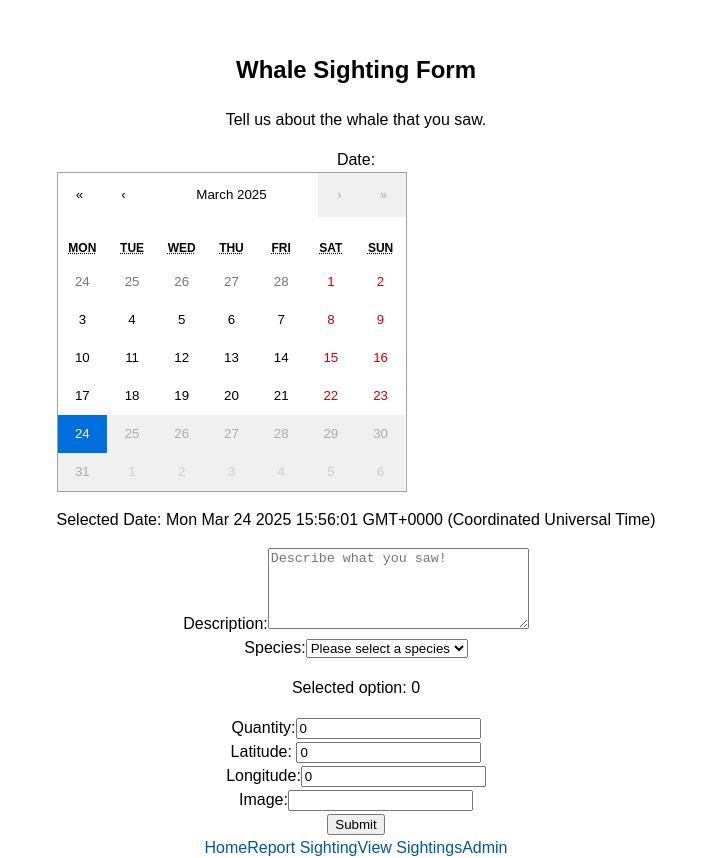
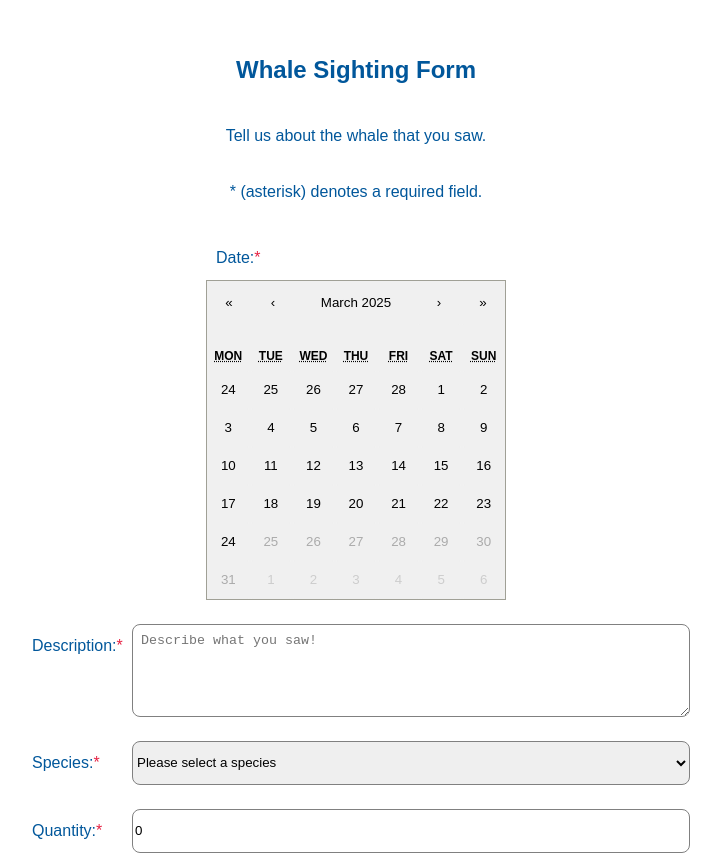
Before and after one commit to techswitch-learners/WhaleSpottingMarch2025, a React (Vite) app in the folder ui/: page / in a window 1280 px wide. Shown: the top 858 px of the page, without its empty margins (284-1005 px from the left). Built offline with nearby package versions, Linux system fonts and the light colour scheme.

Commit message:
Styling and clean up.

```diff
--- a/ui/src/components/formComponents/whaleSightingForm/WhaleSightingForm.scss
+++ b/ui/src/components/formComponents/whaleSightingForm/WhaleSightingForm.scss
@@ -0,0 +1,100 @@
+@import "../../../styles/constants.scss";
+
+/* Mobile */
+@media only screen and (min-width: 320px) {
+    .createSightingForm {
+        max-width: 100%;
+    }
+
+}
+/*tablet*/
+@media only screen and (min-width: 768px) {
+    .createSightingForm {
+        min-width: 600px;
+        max-width: 100%;
+    }
+}
+
+/* Desktops */
+@media only screen and (min-width: 1024px) {
+    .createSightingForm {
+        min-width: 700px;
+        max-width: 90%;
+    }
+    // form {
+    //     width: 100%
+    // }
+}
+
+.createSightingForm {
+    margin: auto;
+    display: flex;
+    flex-direction: column;
+    align-items: center;
+    color: $text-secondary-main;
+}
+
+form {
+    width: 100%;
+}
+
+.calendar {
+    display: block;
+    margin: 0 auto;
+    align-items: center;
+    justify-content: center;
+    width: 100%;
+    max-width: 300px;
+}
+.react-calendar, .react-calendar__navigation,
+.react-calendar__navigation__arrow, .react-calendar__navigation__next-button,
+.react-calendar__tile, .react-calendar__month-view__days__day, .react-calendar__viewContainer, .react-calendar__navigation__label
+{    background-color: #f0f0f0;
+    color: black;
+}
+
+textarea {
+    width: 90%;
+    padding: $padding-small;
+    border: 1px grey solid;
+    border-radius: 8px;
+}
+
+.requiredField{
+    color: $background-color-deny;
+}
+
+button
+{
+    @include button($text-secondary-main);
+    color: white;
+    border-radius: 4px;
+
+}
+
+
+label {
+    flex-shrink: 0;
+    display: inline-block;
+    margin: 10px;
+    width: 90px;
+}
+
+.field {
+    margin: 0.5em;
+    padding: 0.5em;
+    display: flex;
+    flex-direction: row;
+    text-align: left;
+    justify-content: center;
+}
+
+.inputStyle {
+    display: flex;
+    flex-direction: row;
+    padding-right: 10px;
+    width: 100%;
+    border: 1px grey solid;
+    border-radius: 8px;
+    justify-content: left;
+}
--- a/ui/src/components/formComponents/whaleSightingForm/WhaleSightingForm.tsx
+++ b/ui/src/components/formComponents/whaleSightingForm/WhaleSightingForm.tsx
@@ -1,22 +1,19 @@
 import React, { useState } from "react";
 import Calendar from "react-calendar";
 import "react-calendar/dist/Calendar.css";
-import { formatDate } from "react-calendar/dist/esm/shared/dateFormatter.js";
-
-
+import "./WhaleSightingForm.scss";
 
 type ValuePiece = Date | null;
 
 type Value = ValuePiece | [ValuePiece, ValuePiece];
 
 interface WhaleSighting {
-    // Date:Calendar,
-    species: number; //must be passed as a number
+    species: number;
     description: string;
-    sightingDate: Value; //date
-    quantity: number; // number
+    sightingDate: Value;
+    quantity: number;
     latitude: number;
-    longitude: number; //number
+    longitude: number;
     imgSrc: string;
 }
 
@@ -72,46 +69,46 @@ export const WhaleSightingForm = () => {
         setFormData({ ...formData, [name]: value });
     };
 
-    // const renderCalendar = () => (
-    //     <div>
-    //       <Calendar
-    //         onChange={handleChangeCalendar}
-    //         value={selectedEarthDate}
-    //         minDate={getMinDate(manifestData?.photo_manifest?.landing_date)}
-    //         maxDate={getYesterday()}
-    //       />
-    //     </div>
-    //   );
-
     const onCalendarChange = (dateValue: Value) => {
         setDate(dateValue);
         formData.sightingDate = dateValue
     };
     return (
-        <div>
+        <div className="createSightingForm">
             <h2>Whale Sighting Form</h2>
-            <p>Tell us about the whale that you saw. </p>
+            <p>Tell us about the whale that you saw.</p>
+            <p>* (asterisk) denotes a required field.</p>
             <form onSubmit={handleSubmit}>
-                <div>
-                    <label>Date: </label>
-                    <Calendar onChange={onCalendarChange} value={dateValue} maxDate={new Date()}></Calendar>
-                    <p> Selected Date: {formData.sightingDate?.toString()}</p>
-                    <label htmlFor="description">Description:</label>
+                <div className="field">
+                    <div className="calendar">
+                        <label>Date:
+                            <span className="requiredField">*</span>
+                        </label>
+                        <Calendar onChange={onCalendarChange} value={dateValue} maxDate={new Date()}></Calendar>
+                    </div>
+                </div>
+                <div className="field">
+                    <label htmlFor="description">Description:
+                        <span className="requiredField">*</span>
+                    </label>
                     <textarea
                         id="description"
                         name="description"
                         placeholder="Describe what you saw!"
                         rows={5}
-                        cols={30}
                         value={formData.description}
                         onChange={handleChange}
                         maxLength={255}
                         required
                     ></textarea>
                 </div>
-                <label htmlFor="species">
-                    Species:
+                <div className="field">
+                    <label htmlFor="species">
+                        Species:
+                        <span className="requiredField">*</span>
+                    </label>
                     <select
+                        className="inputStyle"
                         name="species"
                         value={formData.species}
                         onChange={handleChange}
@@ -130,26 +127,33 @@ export const WhaleSightingForm = () => {
                         <option value="10">Bowhead Whale</option>
                         <option value="11">Unknown</option>
                     </select>
-                    <p>Selected option: {formData.species}</p>
-                </label>
-                <div>
-                    <label htmlFor="quantity">Quantity:</label>
+                </div>
+                <div className="field">
+                    <label htmlFor="quantity">Quantity:
+                        <span className="requiredField">*</span>
+                    </label>
                     <input
                         id="quantity"
                         name="quantity"
                         type="number"
+                        className="inputStyle"
                         min={1}
+                        placeholder="Number of whales sighted"
                         value={formData.quantity}
                         onChange={handleChange}
                         required
                     ></input>
                 </div>
-                <div>
-                    <label htmlFor="latitude">Latitude: </label>
+                <div className="field">
+                    <label htmlFor="latitude">Latitude:
+                        <span className="requiredField">*</span>
+                    </label>
                     <input
                         id="latitude"
                         name="latitude"
                         type="number"
+                        className="inputStyle"
+                        placeholder="e.g. 40.741895"
                         value={formData.latitude}
                         minLength={10}
                         maxLength={10}
@@ -157,12 +161,17 @@ export const WhaleSightingForm = () => {
                         required
                     ></input>
                 </div>
-                <div>
-                    <label htmlFor="longitude">Longitude:</label>
+                <div className="field">
+                    <label htmlFor="longitude">Longitude:
+                        <span className="requiredField">*</span>
+                    </label>
+
                     <input
                         id="longitude"
                         name="longitude"
                         type="number"
+                        className="inputStyle"
+                        placeholder="e.g. -73.989308"
                         value={formData.longitude}
                         minLength={10}
                         maxLength={10}
@@ -170,15 +179,16 @@ export const WhaleSightingForm = () => {
                         required
                     ></input>
                 </div>
-                <div>
+                <div className="field">
                     <label htmlFor="image">Image:</label>
                     <input
+                        className="inputStyle"
                         id="image"
                         name="imgSrc"
                         type="url"
+                        placeholder="Url to your image"
                         value={formData.imgSrc}
                         onChange={handleChange}
-                        required
                     ></input>
                 </div>
                 <button type="submit">Submit</button>
```
Also changed, not shown: 1 other file (tests, documents, lock files or other folders).
